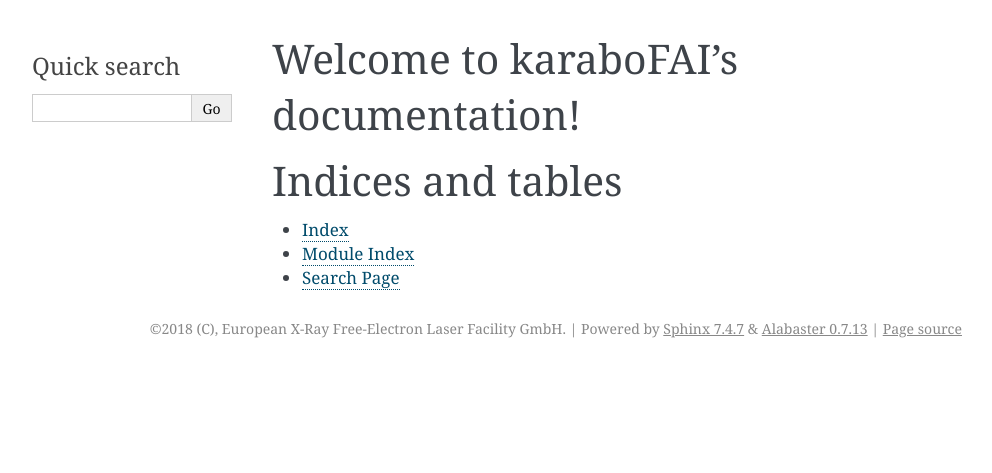
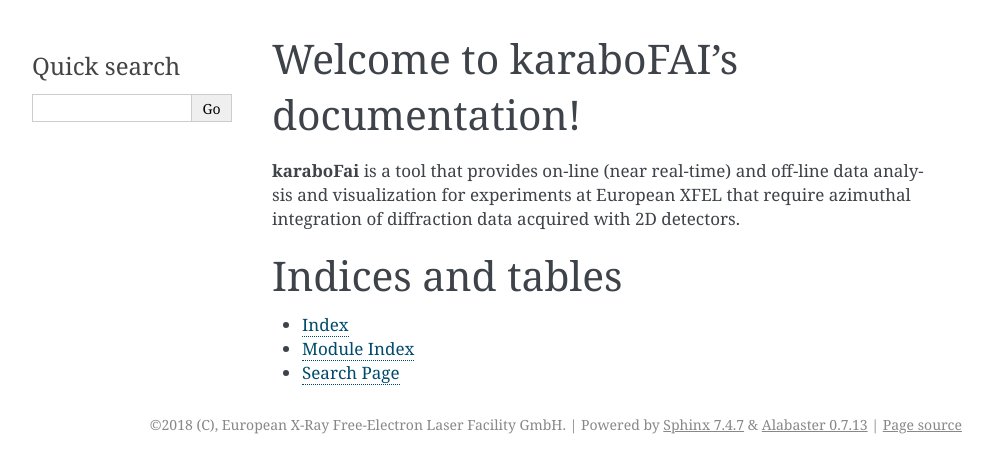
Before and after one commit to European-XFEL/EXtra-foam, a Sphinx documentation site: the page built from docs/index.rst, in a window 1280 px wide. Shown: the top 473 px of the page, without its empty margins (148-1140 px from the left). Built offline with Sphinx 7.4.7, drawn with Linux system fonts in a browser that asks for light colours.

Commit message:
Add a description in index.rst

```diff
--- a/docs/conf.py
+++ b/docs/conf.py
@@ -153,7 +153,7 @@
 # One entry per manual page. List of tuples
 # (source start file, name, description, authors, manual section).
 man_pages = [
-    (master_doc, 'karabofai', 'karaboFAI Documentation',
+    (master_doc, 'karaboFAI', 'karaboFAI Documentation',
      [author], 1)
 ]
 
--- a/docs/index.rst
+++ b/docs/index.rst
@@ -1,10 +1,7 @@
-.. karaboFAI documentation master file, created by
-   sphinx-quickstart on Tue Dec  4 10:57:15 2018.
-   You can adapt this file completely to your liking, but it should at least
-   contain the root `toctree` directive.
-
 Welcome to karaboFAI's documentation!
 =====================================
+
+**karaboFai** is a tool that provides on-line (near real-time) and off-line data analysis and visualization for experiments at European XFEL that require azimuthal integration of diffraction data acquired with 2D detectors.
 
 .. toctree::
    :maxdepth: 2
```
